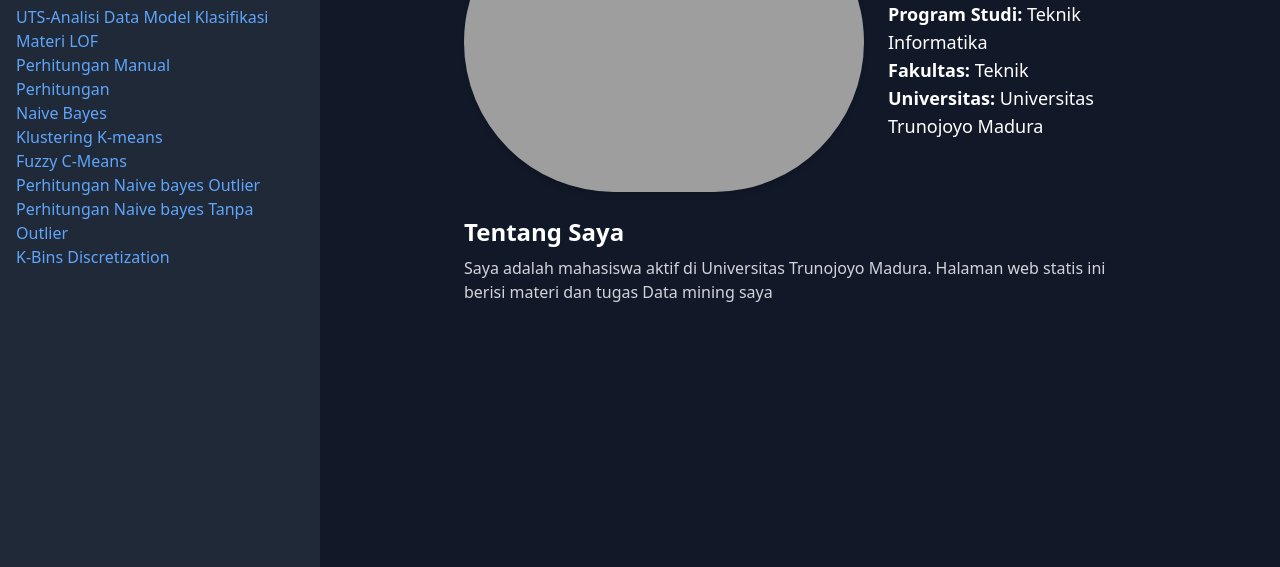
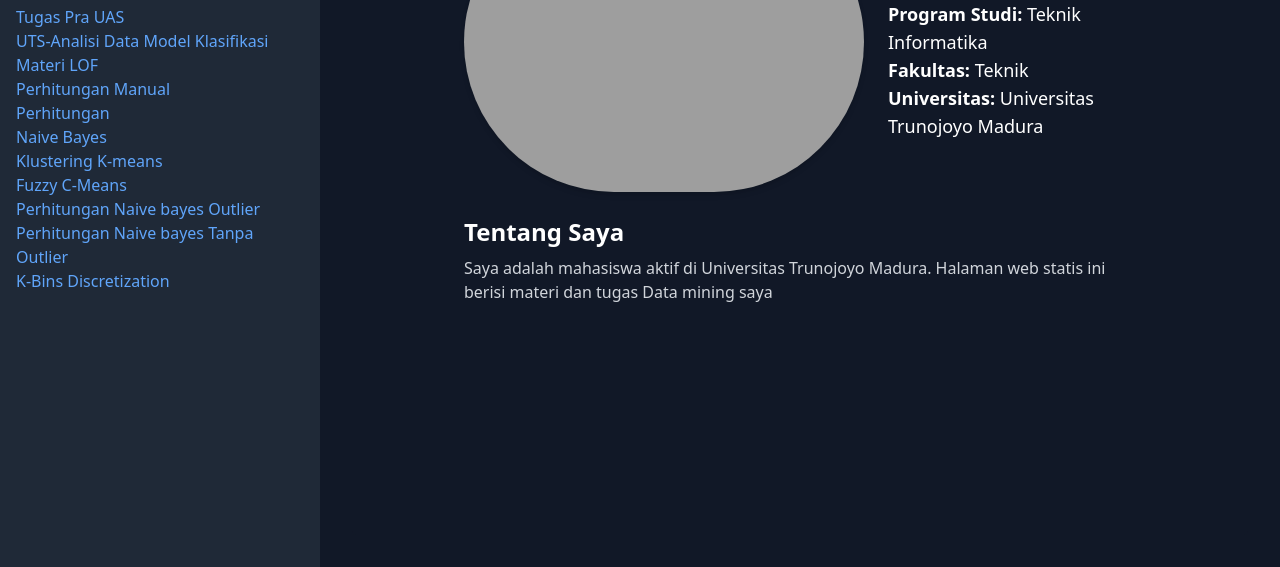
Before and after one commit to valdo2005/penambangData, a plain HTML site: page index.html in a window 1280 px wide. Shown: the part 233-800 px from the top of the page. Drawn offline with nearby package versions, Linux system fonts and the light colour scheme.

Commit message:
Update index.html

```diff
--- a/index.html
+++ b/index.html
@@ -20,6 +20,10 @@
                 </div>
                 <nav class="w-full">
                     <ul>
+                        <li>
+                            <a class="text-blue-400" href="PraUAS.html" target="content-frame">Tugas Pra UAS
+</a>
+                        </li>
                         <li>
                             <a class="text-blue-400" href="analisis.html" target="content-frame">UTS-Analisi Data Model Klasifikasi
 </a>
```
